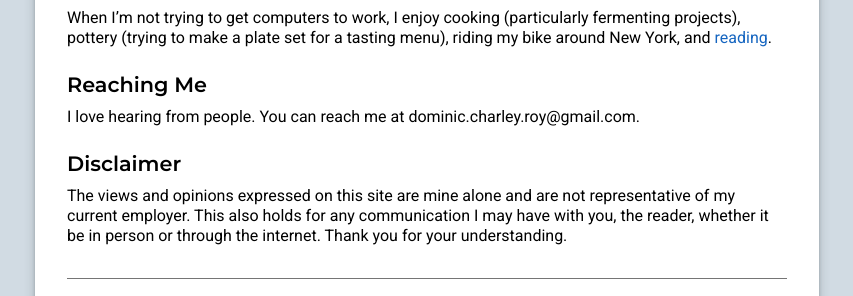
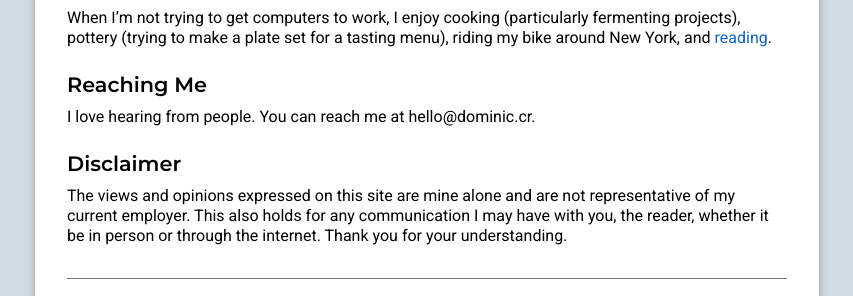
Before and after one commit to jokeofweek/jokeofweek.github.io, a Jekyll site: the page built from about.markdown, in a window 1280 px wide. Shown: the part 891-1187 px from the top of the page, without its empty margins (213-1066 px from the left). Built offline with Jekyll 4.4.1, drawn with Linux system fonts in a browser that asks for light colours.

Commit message:
Update domain and email.

```diff
--- a/_config.yml
+++ b/_config.yml
@@ -19,11 +19,11 @@
 # in the templates via {{ site.myvariable }}.
 
 title: Dominic Charley-Roy
-email: dominic.charley.roy@gmail.com
+email: hello@dominic.cr
 description: >- # this means to ignore newlines until "baseurl:"
   Dominic Charley-Roy's Blog
 baseurl: "" # the subpath of your site, e.g. /blog
-url: "http://jokeofweek.github.io" # the base hostname & protocol for your site, e.g. http://example.com
+url: "http://dominic.cr" # the base hostname & protocol for your site, e.g. http://example.com
 github_username:  jokeofweek
 timezone: "America/New_York"
 
```
